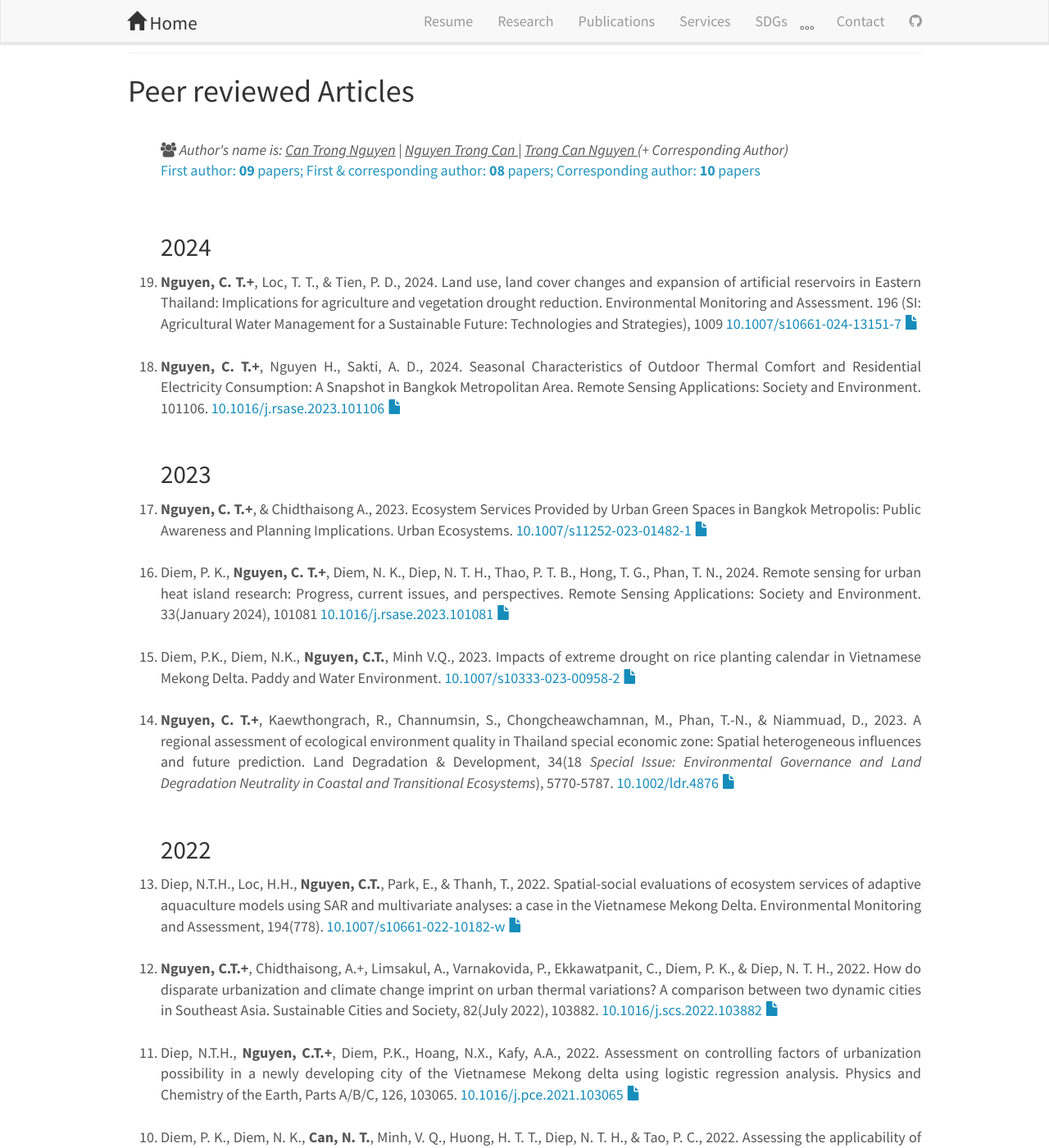
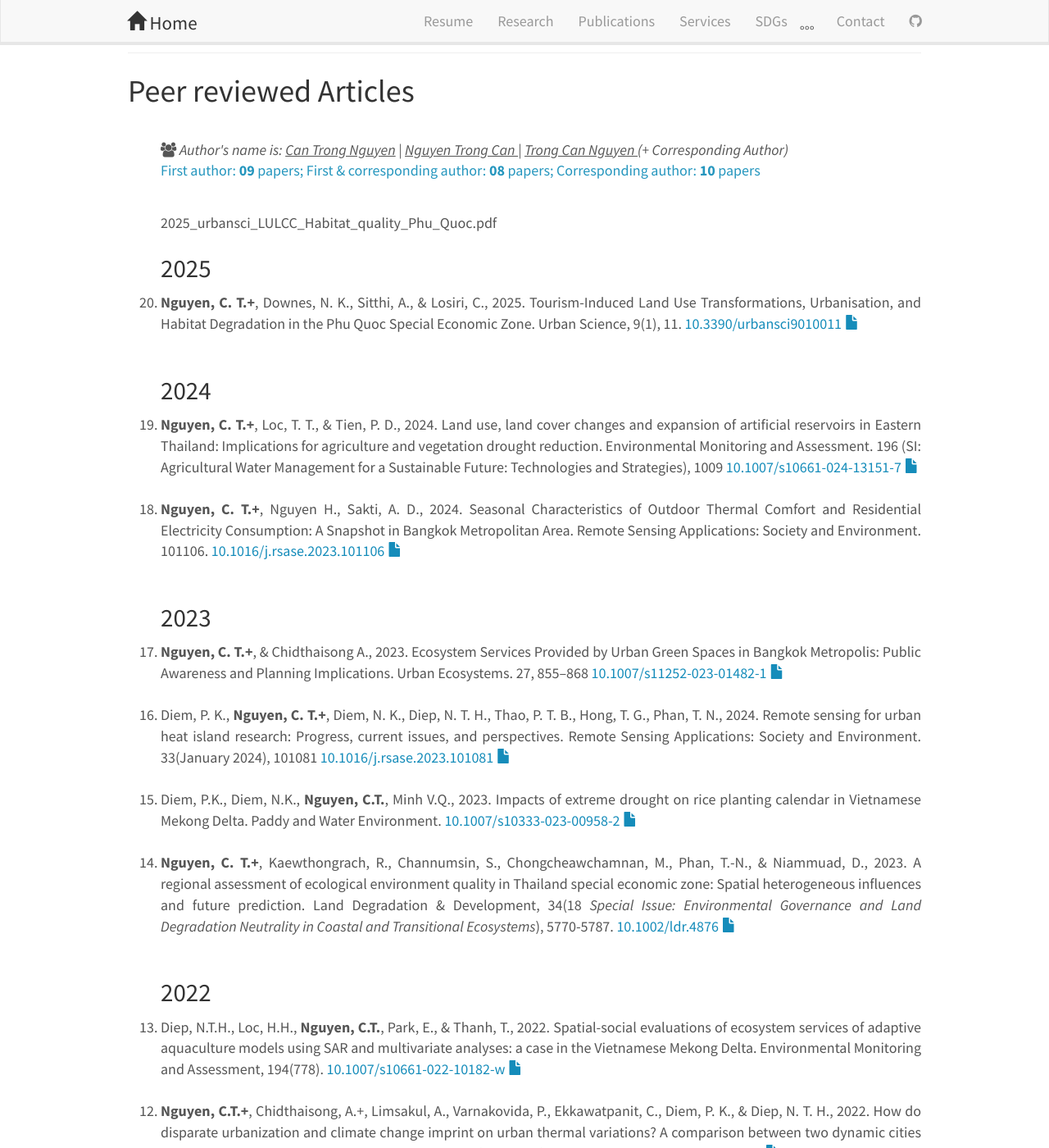
Before and after one commit to canng/cann, a Jekyll site: the page built from _pages/publications.md, in a window 1280 px wide and 1400 px high, scrolled down 585 px. Shown: the whole window at 82% size. Built offline with Jekyll 4.4.1, drawn with Linux system fonts in a browser that asks for light colours; nearby versions of some CDN libraries; some web fonts are replaced.

Commit message:
Add publication for 2025 in Phu Quoc

```diff
--- a/_pages/publications.md
+++ b/_pages/publications.md
@@ -44,6 +44,15 @@ permalink: /publications/
 <p style='color: #2596be; font-size: 18px; text-align: justify"'>First author: <b>09</b> papers; First & corresponding author: <b>08</b> papers; Corresponding author: <b>10</b> papers</p>
 
 <br>
+
+2025_urbansci_LULCC_Habitat_quality_Phu_Quoc.pdf
+
+<h3>2025 </h3>
+
+<li><b>Nguyen, C. T.+</b>, Downes, N. K., Sitthi, A., & Losiri, C., 2025. Tourism-Induced Land Use Transformations, Urbanisation, and Habitat Degradation in the Phu Quoc Special Economic Zone. Urban Science, 9(1), 11. <a href="https://doi.org/10.3390/urbansci9010011">10.3390/urbansci9010011</a><a href="{{ site.url }}{{ site.baseurl }}/assets/Article_archive/2025_urbansci_LULCC_Habitat_quality_Phu_Quoc.pdf">  <i class="glyphicon glyphicon-file"></i></a></li> <br>
+
+
+
 <h3>2024 </h3>
 
 <li><b>Nguyen, C. T.+</b>, Loc, T. T., & Tien, P. D., 2024. Land use, land cover changes and expansion of artificial reservoirs in Eastern Thailand: Implications for agriculture and vegetation drought reduction. Environmental Monitoring and Assessment. 196 (SI: Agricultural Water Management for a Sustainable Future: Technologies and Strategies), 1009 <a href="https://doi.org/10.1007/s10661-024-13151-7">10.1007/s10661-024-13151-7</a><a href="{{ site.url }}{{ site.baseurl }}/assets/Article_archive/2024_EMA_LUCCC_ESS_Rayong.pdf">  <i class="glyphicon glyphicon-file"></i></a></li> <br>
@@ -54,7 +63,7 @@ permalink: /publications/
 
 <h3>2023 </h3>
 
-<li><b>Nguyen, C. T.+</b>, & Chidthaisong A., 2023. Ecosystem Services Provided by Urban Green Spaces in Bangkok Metropolis: Public Awareness and Planning Implications. Urban Ecosystems. <a href="https://doi.org/10.1007/s11252-023-01482-1">10.1007/s11252-023-01482-1</a><a href="{{ site.url }}{{ site.baseurl }}/assets/Article_archive/2023_UE_ESS_UGS.pdf">  <i class="glyphicon glyphicon-file"></i></a></li>  <br>
+<li><b>Nguyen, C. T.+</b>, & Chidthaisong A., 2023. Ecosystem Services Provided by Urban Green Spaces in Bangkok Metropolis: Public Awareness and Planning Implications. Urban Ecosystems. 27, 855–868 <a href="https://doi.org/10.1007/s11252-023-01482-1">10.1007/s11252-023-01482-1</a><a href="{{ site.url }}{{ site.baseurl }}/assets/Article_archive/2023_UE_ESS_UGS.pdf">  <i class="glyphicon glyphicon-file"></i></a></li>  <br>
 
 <li> Diem, P. K., <b>Nguyen, C. T.+</b>, Diem, N. K., Diep, N. T. H., Thao, P. T. B., Hong, T. G., Phan, T. N., 2024. Remote sensing for urban heat island research: Progress, current issues, and perspectives. Remote Sensing Applications: Society and Environment. 33(January 2024), 101081 <a href="https://doi.org/10.1016/j.rsase.2023.101081">10.1016/j.rsase.2023.101081</a><a href="{{ site.url }}{{ site.baseurl }}/assets/Article_archive/2023_RSASE_101081_review_uhi.pdf">  <i class="glyphicon glyphicon-file"></i></a></li> <br>
 
```
Also changed, not shown: 1 other file.
